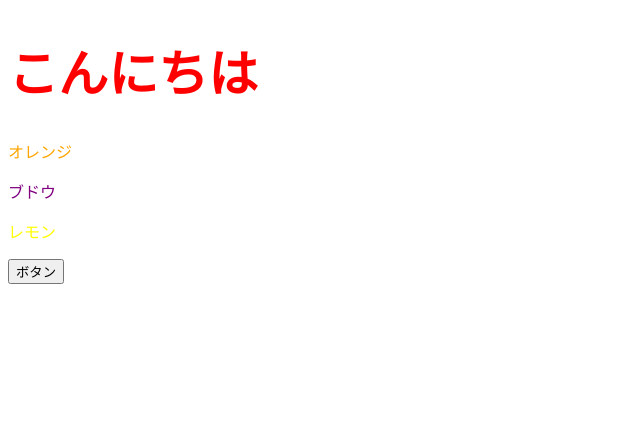
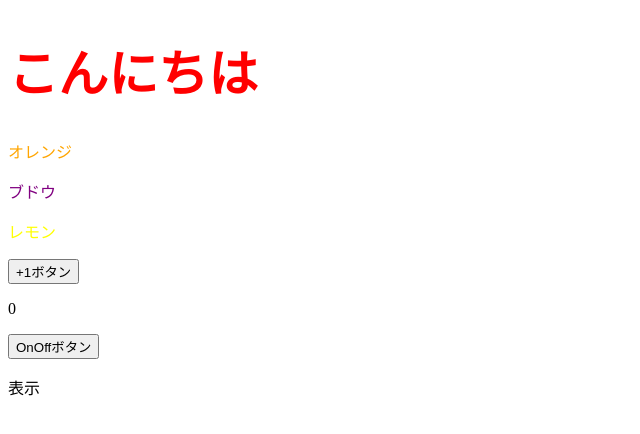
Before and after one commit to yoshi-nip/react-pra, a React (Create React App) app in the folder src/: page / in a window 1280 px wide. Shown: the top 434 px of the page, without its empty margins (0-640 px from the left). Built offline with nearby package versions, Linux system fonts and the light colour scheme.

Commit message:
onOffボタンを作って3の倍数の時だけ動くように設定

```diff
--- a/src/App.jsx
+++ b/src/App.jsx
@@ -1,8 +1,17 @@
-import React from "react";
+import React, { useState } from "react";
 import Fruit from "./compoent/Fruit";
 
 const App = () => {
-  const onClickButton = () =>alert()
+  const onClickButton = () =>{
+    setNum(num+1)
+  }
+  const onOffButton = () =>{
+    if(num % 3  === 0){
+      setOnOff(!onOff)
+    }
+  }
+  const [num,setNum] = useState(0)
+  const [onOff,setOnOff] = useState(true)
   const cssSample = {
     color : 'red',
     fontSize: '50px'
@@ -13,11 +22,10 @@
       <Fruit color="orange">オレンジ</Fruit>
       <Fruit color="purple">ブドウ</Fruit>
       <Fruit color="yellow">レモン</Fruit>
-{/*
-      <p >オレンジ</p>
-      <p>ブドウ</p>
-      <p>レモン</p> */}
-      <button onClick={onClickButton}>ボタン</button>
+      <button onClick={onClickButton}>+1ボタン</button>
+      <p>{num}</p>
+      <button onClick={onOffButton}>OnOffボタン</button>
+      {onOff && <p>表示</p> }
     </>
   )
 };
```
